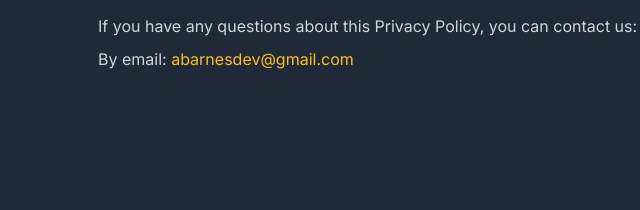
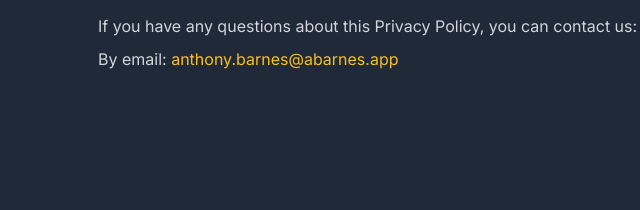
Before and after one commit to tempest918/abarnes.app, a website: page blackjack-privacy.html in a window 1280 px wide. Shown: the part 1549-1759 px from the top of the page, 118-758 px from the left. Drawn offline with Linux system fonts and the light colour scheme.

Commit message:
fix: Update email address from abarnesdev@gmail.com to anthony.barnes@abarnes.app across multiple files

```diff
--- a/blackjack-privacy.html
+++ b/blackjack-privacy.html
@@ -73,14 +73,14 @@
         <section class="mb-12">
             <h3 class="text-2xl font-heading font-semibold mb-4 text-white">Contact Us</h3>
             <p class="text-text-secondary leading-relaxed">If you have any questions about this Privacy Policy, you can contact us:</p>
-            <p class="text-text-secondary mt-2">By email: <a href="mailto:abarnesdev@gmail.com" class="text-secondary hover:underline">abarnesdev@gmail.com</a></p>
+            <p class="text-text-secondary mt-2">By email: <a href="mailto:anthony.barnes@abarnes.app" class="text-secondary hover:underline">anthony.barnes@abarnes.app</a></p>
         </section>
     </main>
 
     <footer class="bg-base-200 text-text-secondary py-12">
         <div class="container mx-auto px-6 text-center text-sm">
             <div class="flex justify-center space-x-6 mb-6">
-                <a href="mailto:abarnesdev@gmail.com" target="_blank" class="hover:text-white"><i class="fa-solid fa-envelope fa-2x" style="color: white;"></i></a>
+                <a href="mailto:anthony.barnes@abarnes.app" target="_blank" class="hover:text-white"><i class="fa-solid fa-envelope fa-2x" style="color: white;"></i></a>
                 <a href="https://www.linkedin.com/in/tonylbarnes/" target="_blank" class="hover:text-white"><i class="fa-brands fa-linkedin fa-2x" style="color: white;"></i></a>
                 <a href="https://github.com/tempest918" target="_blank" class="hover:text-white"><i class="fa-brands fa-github fa-2x" style="color: white;"></i></a>
             </div>
```
Also changed, not shown: blackjack-app.html (+1 -1 lines), contact.html (+2 -2 lines), index.html (+1 -1 lines), truck-loads-app.html (+1 -1 lines), truck-loads-privacy.html (+2 -2 lines).
